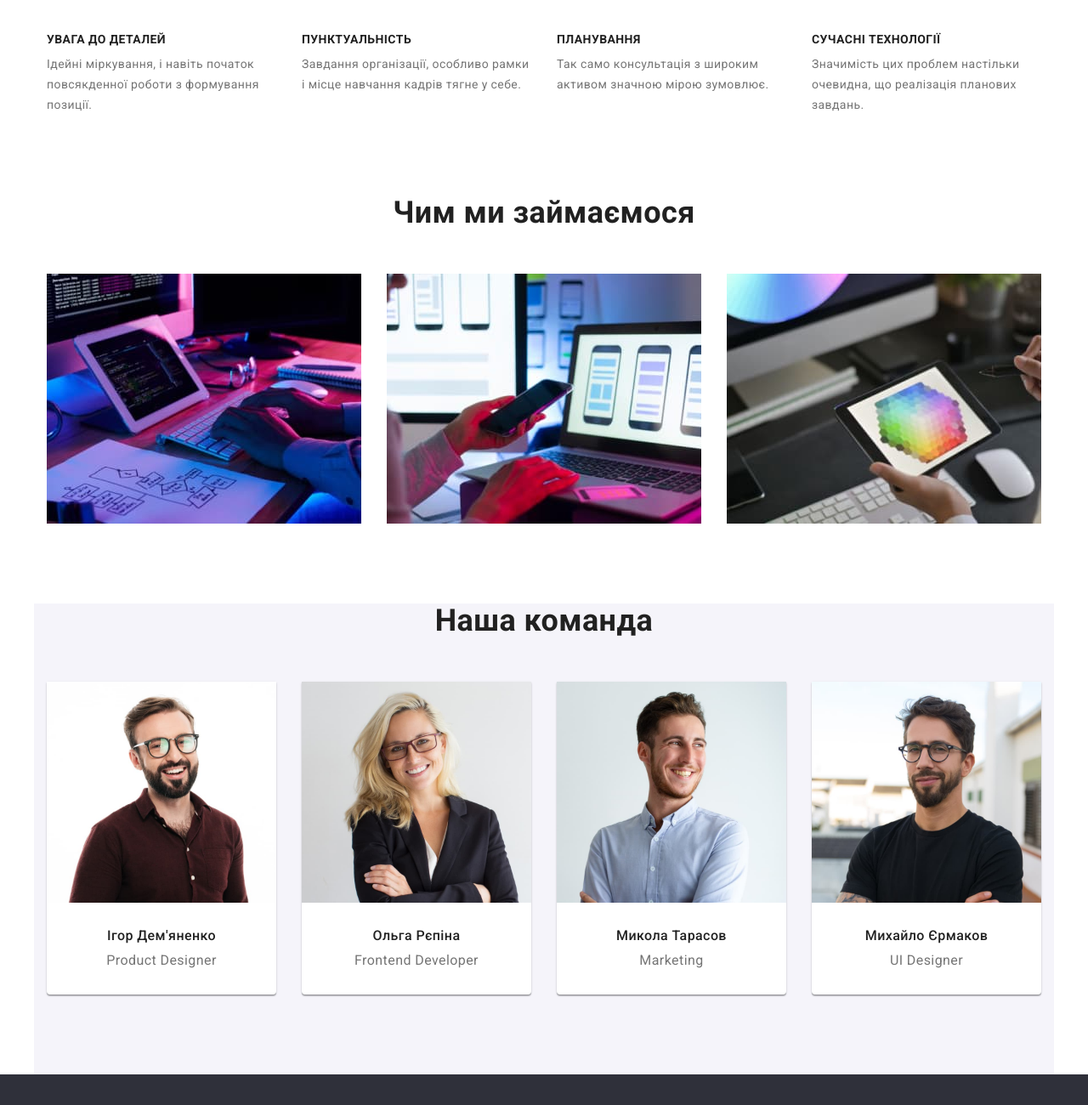
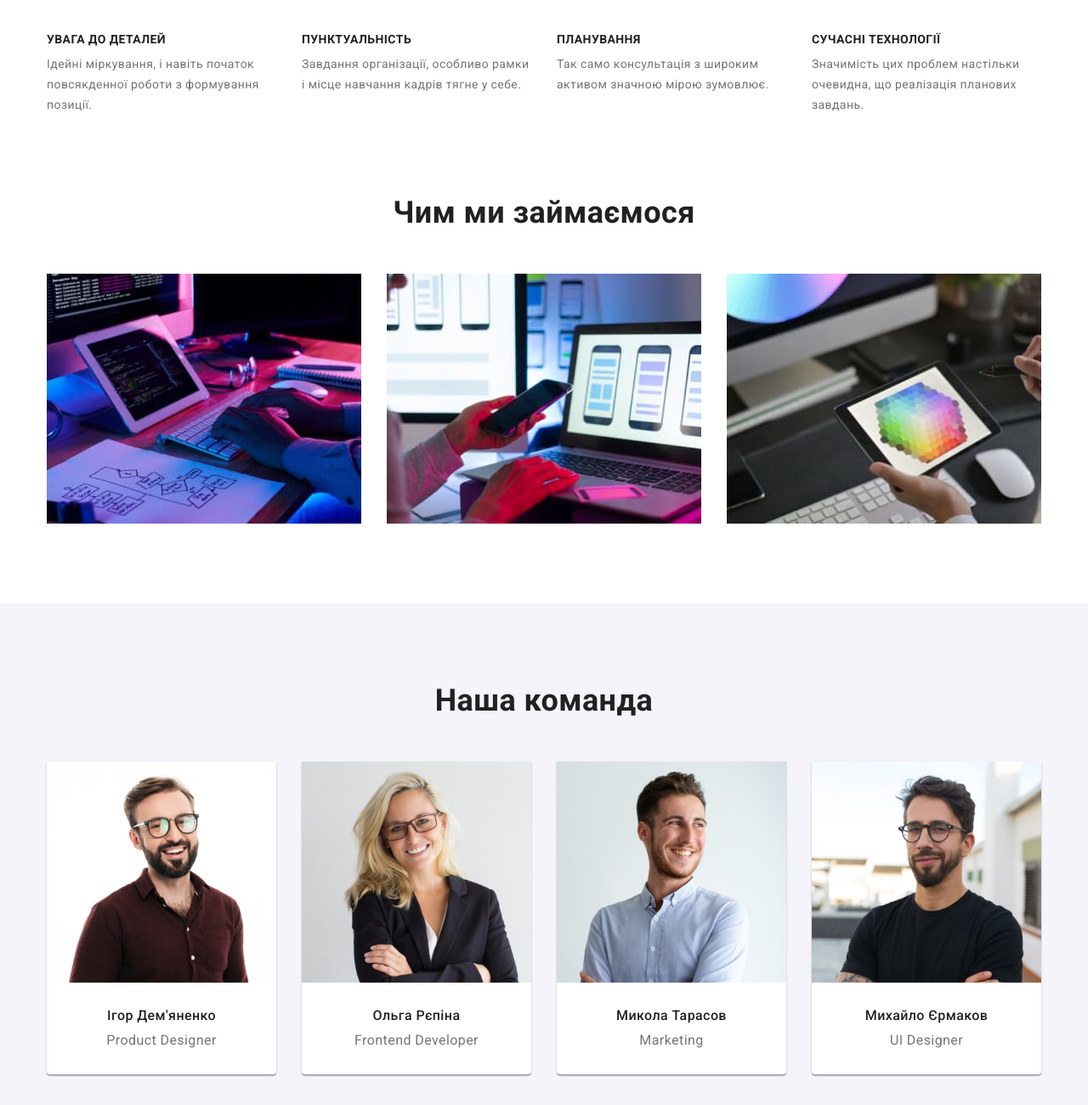
Before and after one commit to Mar1k85/goit-markup-hw-03, a plain HTML site: page index.html in a window 1280 px wide. Shown: the part 740-2040 px from the top of the page at 85% size. Drawn offline with nearby package versions, Linux system fonts and the light colour scheme.

Commit message:
fix paddings

```diff
--- a/css/styles.css
+++ b/css/styles.css
@@ -61,11 +61,11 @@
 }
 /* header css */
 .page-header {
+  border-bottom: 1px solid var(--header-border-color);
 }
 .header-nav {
   display: flex;
   align-items: center;
-  border-bottom: 1px solid var(--header-border-color);
 }
 .nav {
   display: flex;
@@ -205,6 +205,9 @@
   line-height: 1.16;
   text-align: center;
 }
+.work-section {
+  padding-bottom: 94px;
+}
 .work-list {
   display: flex;
   flex-wrap: wrap;
@@ -214,9 +217,13 @@
   max-width: 370px;
 }
 /* our team css */
+.team-section {
+  background-color: var(--btn-bckgrd-color);
+}
 .team {
-  background-color: var(--btn-bckgrd-color);
+  /* background-color: var(--btn-bckgrd-color); */
   padding-bottom: 94px;
+  /* padding-top: 94px; */
 }
 .team-title {
   margin-bottom: 50px;
--- a/index.html
+++ b/index.html
@@ -96,7 +96,7 @@
         </div>
       </section>
       <!-- works of studio -->
-      <section class="section">
+      <section class="section work-section">
         <div class="container">
           <h2 class="work-title subtitle">Чим ми займаємося</h2>
           <ul class="work-list">
@@ -128,7 +128,7 @@
         </div>
       </section>
       <!-- our team -->
-      <section class="section">
+      <section class="section team-section">
         <div class="container team">
           <h2 class="team-title subtitle">Наша команда</h2>
           <ul class="card-list">
```
